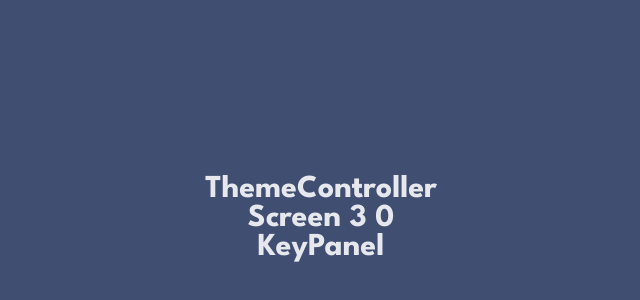
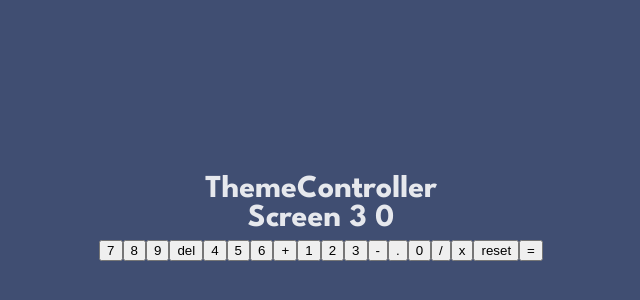
Before and after one commit to Silkiercomet/calculator-with-react-ts, a React (Vite) app in the folder my-calculator/: page / in a window 1280 px wide. Shown: the part 182-482 px from the top of the page, without its empty margins (319-959 px from the left). Built offline with nearby package versions, Linux system fonts and the light colour scheme.

Commit message:
basic calculator created

```diff
--- a/my-calculator/src/App.tsx
+++ b/my-calculator/src/App.tsx
@@ -12,7 +12,7 @@ function App() {
     <div className="App">
       <ThemeController/>
       <Screen input={input}/>
-      <KeyPanel setInput={setInput}/>
+      <KeyPanel setInput={setInput} input={input}/>
     </div>
   )
 }
--- a/my-calculator/src/componets/KeyPanel.tsx
+++ b/my-calculator/src/componets/KeyPanel.tsx
@@ -1,10 +1,43 @@
-import { FC,Dispatch,SetStateAction } from 'react'
+import React from "react"
+import { FC,Dispatch,SetStateAction }from 'react'
 interface set {
     setInput:Dispatch<SetStateAction<string>>
+    input:string
+
 }
-const KeyPanel:FC<set> = ({setInput}) => {
+let keys:{id:string, value:string}[] = [{id:"7",value:"7"},{id:"8",value:"8"},{id:"9",value:"9"},{id:"del",value:"del"},{id:"4",value:"4"},{id:"5",value:"5"},{id:"6",value:"6"},{id:"+",value:"+"},{id:"1",value:"1"},{id:"2",value:"2"},{id:"3",value:"3"},{id:"-",value:"-"},{id:".",value:"."},{id:"0",value:"0"},{id:"/",value:"/"},{id:"x",value:"*"},{id:"reset",value:"reset"},{id:"=",value:"="}]
+const KeyPanel:FC<set> = ({setInput,input}) => {
+  let handleClick = ({ target, currentTarget }: React.MouseEvent<HTMLButtonElement>) => {
+    console.log(currentTarget.value)
+    switch(currentTarget.value){
+      case "reset":
+        setInput("0")
+      break;
+      case "=":
+        let result
+        try {
+          result = Function("return " + input)()
+        } catch (error) {
+          console.error(error);
+          result = "Syntax Error"
+        }
+        setInput(result)
+      break;
+      case "del":
+        if(input.length <= 1){
+          setInput("0")
+        }else{
+          let newInput = input.slice(0,input.length-1)
+          setInput(newInput)
+        }
+      break;
+      default:
+        let addInput = input + currentTarget.value
+        setInput(addInput)
+    }
+  }
   return (
-    <div>KeyPanel</div>
+    <div>{keys.map(element => <button value={element.value} onClick={handleClick} key={element.id}>{element.id}</button>)}</div>
   )
 }
 
--- a/my-calculator/src/componets/ThemeController.tsx
+++ b/my-calculator/src/componets/ThemeController.tsx
@@ -1,4 +1,4 @@
-import React, { FC, SetStateAction,Dispatch } from 'react'
+import React, { FC } from 'react'
 
 
 const ThemeController:FC = () => {
```
